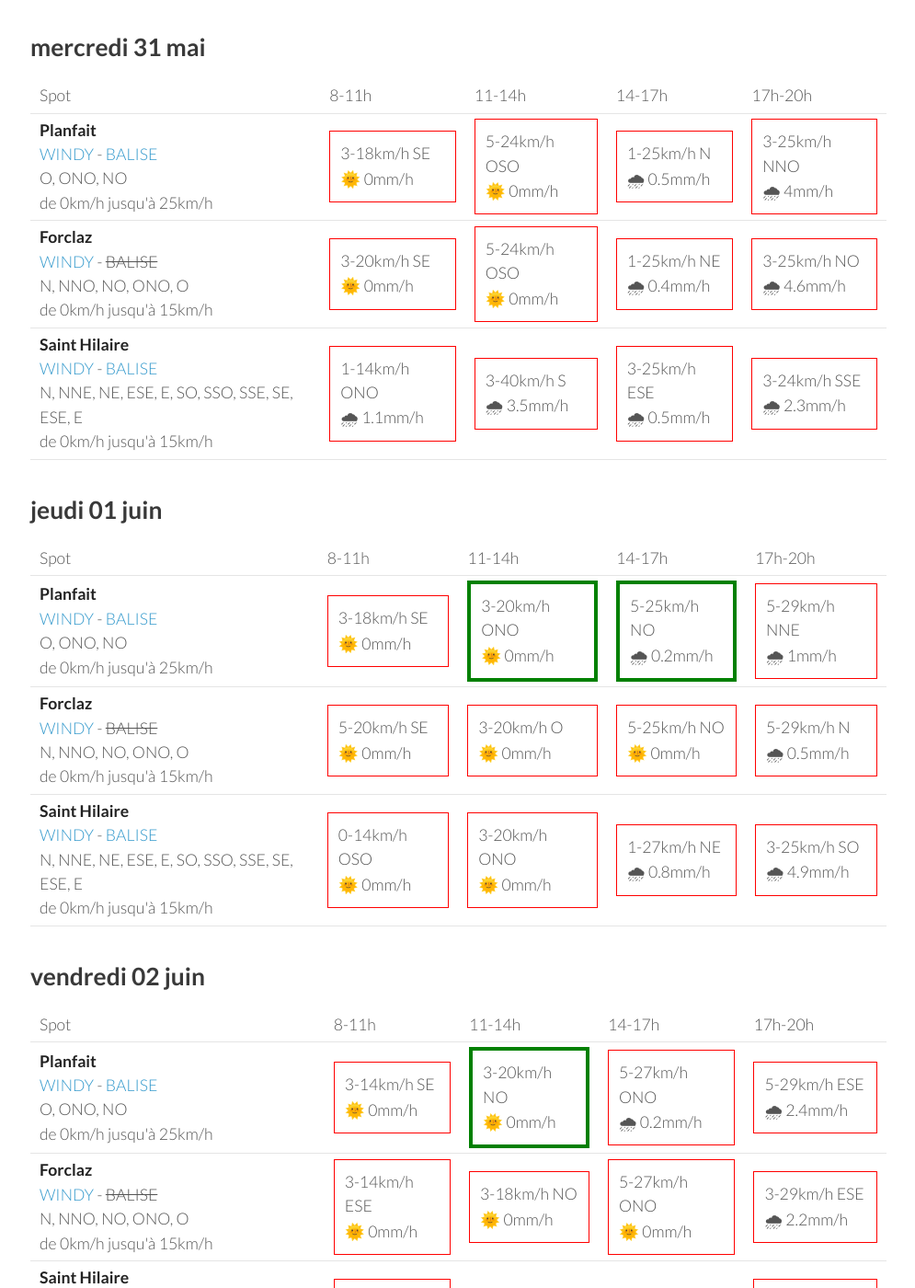
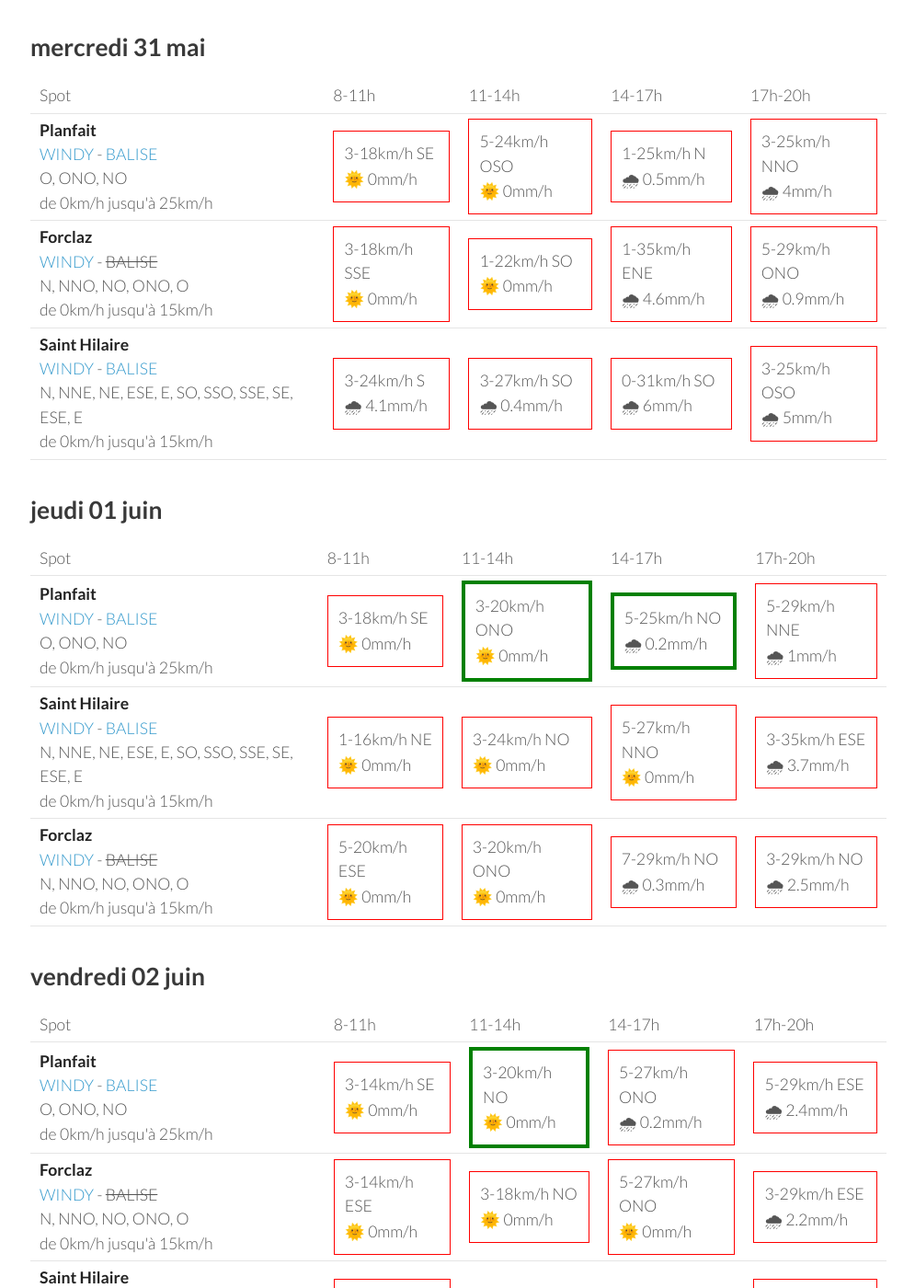
Before and after one commit to parapente-dans-le-nord/parapente-dans-le-nord.github.io, a Jekyll site: the page built from alpes_nord.markdown, in a window 1280 px wide and 1400 px high, scrolled down 1253 px. Shown: the whole window at 92% size, without its empty margins (25-1020 px from the left). Built offline with Jekyll 4.4.1, drawn with Linux system fonts in a browser that asks for light colours; some of the changed text lies outside the part shown.

Commit message:
update index.markdown

```diff
--- a/alpes_nord.markdown
+++ b/alpes_nord.markdown
@@ -36,7 +36,7 @@ page mise à jour le lundi 29 mai 13:26
             <td><div class="not-flyable"><p>0-0km/h NA</p><p>🌧️ 0mm/h</p></div></td>
             <td><div class="flyable"><p>5-14km/h SSE</p><p>🌞 0mm/h</p></div></td>
             <td><div class="not-flyable"><p>5-16km/h E</p><p>🌞 0mm/h</p></div></td>
-            <td><div class="not-flyable"><p>5-14km/h ENE</p><p>🌞 0mm/h</p></div></td>
+            <td><div class="not-flyable"><p>3-12km/h ENE</p><p>🌞 0mm/h</p></div></td>
 
     </tr>
 <tr>
@@ -89,7 +89,7 @@ page mise à jour le lundi 29 mai 13:26
 
             <td><div class="not-flyable"><p>1-5km/h ENE</p><p>🌞 0mm/h</p></div></td>
             <td><div class="not-flyable"><p>7-16km/h E</p><p>🌞 0mm/h</p></div></td>
-            <td><div class="not-flyable"><p>5-16km/h ESE</p><p>🌞 0mm/h</p></div></td>
+            <td><div class="not-flyable"><p>5-16km/h SE</p><p>🌞 0mm/h</p></div></td>
             <td><div class="flyable"><p>5-12km/h ESE</p><p>🌞 0mm/h</p></div></td>
 
 
@@ -123,20 +123,20 @@ page mise à jour le lundi 29 mai 13:26
 <tr>
         <td><strong>Forclaz</strong><br><a href="https://windy.com/45.814/6.247?45.375,6.246,8,m:eVwaglz">WINDY</a> - <span class="no-balise"> BALISE </span><br> <span class="vent-favorable">N, NNO, NO, ONO, O</span><br><span class="force-vent">de 0km/h jusqu'à 15km/h</span> </td>
 
-            <td><div class="not-flyable"><p>3-20km/h SE</p><p>🌞 0mm/h</p></div></td>
-            <td><div class="not-flyable"><p>5-24km/h OSO</p><p>🌞 0mm/h</p></div></td>
-            <td><div class="not-flyable"><p>1-25km/h NE</p><p>🌧 0.4mm/h</p></div></td>
-            <td><div class="not-flyable"><p>3-25km/h NO</p><p>🌧 4.6mm/h</p></div></td>
+            <td><div class="not-flyable"><p>3-18km/h SSE</p><p>🌞 0mm/h</p></div></td>
+            <td><div class="not-flyable"><p>1-22km/h SO</p><p>🌞 0mm/h</p></div></td>
+            <td><div class="not-flyable"><p>1-35km/h ENE</p><p>🌧 4.6mm/h</p></div></td>
+            <td><div class="not-flyable"><p>5-29km/h ONO</p><p>🌧 0.9mm/h</p></div></td>
 
 
     </tr>
 <tr>
         <td><strong>Saint Hilaire</strong><br><a href="https://windy.com/45.307/5.888?45.087,5.889,9,m:eUFagkX">WINDY</a> - <span class=""><a href="http://www.balisemeteo.com/balise.php?idBalise=61">BALISE</a> </span><br> <span class="vent-favorable">N, NNE, NE, ESE, E, SO, SSO, SSE, SE, ESE, E</span><br><span class="force-vent">de 0km/h jusqu'à 15km/h</span> </td>
 
-            <td><div class="not-flyable"><p>1-14km/h ONO</p><p>🌧 1.1mm/h</p></div></td>
-            <td><div class="not-flyable"><p>3-40km/h S</p><p>🌧 3.5mm/h</p></div></td>
-            <td><div class="not-flyable"><p>3-25km/h ESE</p><p>🌧 0.5mm/h</p></div></td>
-            <td><div class="not-flyable"><p>3-24km/h SSE</p><p>🌧 2.3mm/h</p></div></td>
+            <td><div class="not-flyable"><p>3-24km/h S</p><p>🌧 4.1mm/h</p></div></td>
+            <td><div class="not-flyable"><p>3-27km/h SO</p><p>🌧 0.4mm/h</p></div></td>
+            <td><div class="not-flyable"><p>0-31km/h SO</p><p>🌧 6mm/h</p></div></td>
+            <td><div class="not-flyable"><p>3-25km/h OSO</p><p>🌧 5mm/h</p></div></td>
 
 
     </tr>
@@ -167,22 +167,22 @@ page mise à jour le lundi 29 mai 13:26
 
     </tr>
 <tr>
-        <td><strong>Forclaz</strong><br><a href="https://windy.com/45.814/6.247?45.375,6.246,8,m:eVwaglz">WINDY</a> - <span class="no-balise"> BALISE </span><br> <span class="vent-favorable">N, NNO, NO, ONO, O</span><br><span class="force-vent">de 0km/h jusqu'à 15km/h</span> </td>
+        <td><strong>Saint Hilaire</strong><br><a href="https://windy.com/45.307/5.888?45.087,5.889,9,m:eUFagkX">WINDY</a> - <span class=""><a href="http://www.balisemeteo.com/balise.php?idBalise=61">BALISE</a> </span><br> <span class="vent-favorable">N, NNE, NE, ESE, E, SO, SSO, SSE, SE, ESE, E</span><br><span class="force-vent">de 0km/h jusqu'à 15km/h</span> </td>
 
-            <td><div class="not-flyable"><p>5-20km/h SE</p><p>🌞 0mm/h</p></div></td>
-            <td><div class="not-flyable"><p>3-20km/h O</p><p>🌞 0mm/h</p></div></td>
-            <td><div class="not-flyable"><p>5-25km/h NO</p><p>🌞 0mm/h</p></div></td>
-            <td><div class="not-flyable"><p>5-29km/h N</p><p>🌧 0.5mm/h</p></div></td>
+            <td><div class="not-flyable"><p>1-16km/h NE</p><p>🌞 0mm/h</p></div></td>
+            <td><div class="not-flyable"><p>3-24km/h NO</p><p>🌞 0mm/h</p></div></td>
+            <td><div class="not-flyable"><p>5-27km/h NNO</p><p>🌞 0mm/h</p></div></td>
+            <td><div class="not-flyable"><p>3-35km/h ESE</p><p>🌧 3.7mm/h</p></div></td>
 
 
     </tr>
 <tr>
-        <td><strong>Saint Hilaire</strong><br><a href="https://windy.com/45.307/5.888?45.087,5.889,9,m:eUFagkX">WINDY</a> - <span class=""><a href="http://www.balisemeteo.com/balise.php?idBalise=61">BALISE</a> </span><br> <span class="vent-favorable">N, NNE, NE, ESE, E, SO, SSO, SSE, SE, ESE, E</span><br><span class="force-vent">de 0km/h jusqu'à 15km/h</span> </td>
+        <td><strong>Forclaz</strong><br><a href="https://windy.com/45.814/6.247?45.375,6.246,8,m:eVwaglz">WINDY</a> - <span class="no-balise"> BALISE </span><br> <span class="vent-favorable">N, NNO, NO, ONO, O</span><br><span class="force-vent">de 0km/h jusqu'à 15km/h</span> </td>
 
-            <td><div class="not-flyable"><p>0-14km/h OSO</p><p>🌞 0mm/h</p></div></td>
+            <td><div class="not-flyable"><p>5-20km/h ESE</p><p>🌞 0mm/h</p></div></td>
             <td><div class="not-flyable"><p>3-20km/h ONO</p><p>🌞 0mm/h</p></div></td>
-            <td><div class="not-flyable"><p>1-27km/h NE</p><p>🌧 0.8mm/h</p></div></td>
-            <td><div class="not-flyable"><p>3-25km/h SO</p><p>🌧 4.9mm/h</p></div></td>
+            <td><div class="not-flyable"><p>7-29km/h NO</p><p>🌧 0.3mm/h</p></div></td>
+            <td><div class="not-flyable"><p>3-29km/h NO</p><p>🌧 2.5mm/h</p></div></td>
 
 
     </tr>
@@ -228,7 +228,7 @@ page mise à jour le lundi 29 mai 13:26
             <td><div class="not-flyable"><p>1-11km/h NO</p><p>🌞 0mm/h</p></div></td>
             <td><div class="not-flyable"><p>3-18km/h NO</p><p>🌞 0mm/h</p></div></td>
             <td><div class="not-flyable"><p>3-29km/h NO</p><p>🌧 0.2mm/h</p></div></td>
-            <td><div class="not-flyable"><p>0-27km/h OSO</p><p>🌧 1.9mm/h</p></div></td>
+            <td><div class="not-flyable"><p>1-27km/h OSO</p><p>🌧 1.9mm/h</p></div></td>
 
 
     </tr>
@@ -263,7 +263,7 @@ page mise à jour le lundi 29 mai 13:26
 
             <td><div class="not-flyable"><p>1-12km/h NO</p><p>🌞 0mm/h</p></div></td>
             <td><div class="not-flyable"><p>1-20km/h OSO</p><p>🌞 0mm/h</p></div></td>
-            <td><div class="not-flyable"><p>3-27km/h N</p><p>🌧 0.7mm/h</p></div></td>
+            <td><div class="not-flyable"><p>3-29km/h N</p><p>🌧 0.6mm/h</p></div></td>
             <td><div class="not-flyable"><p>1-29km/h S</p><p>🌧 7mm/h</p></div></td>
 
 
```
Also changed, not shown: other parts of alpes_nord.markdown (+1 -1 lines).
